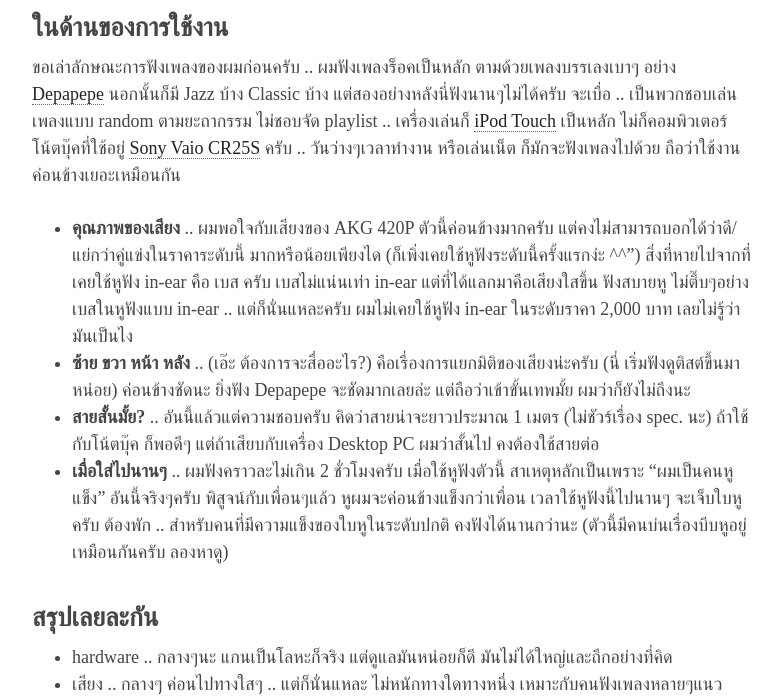
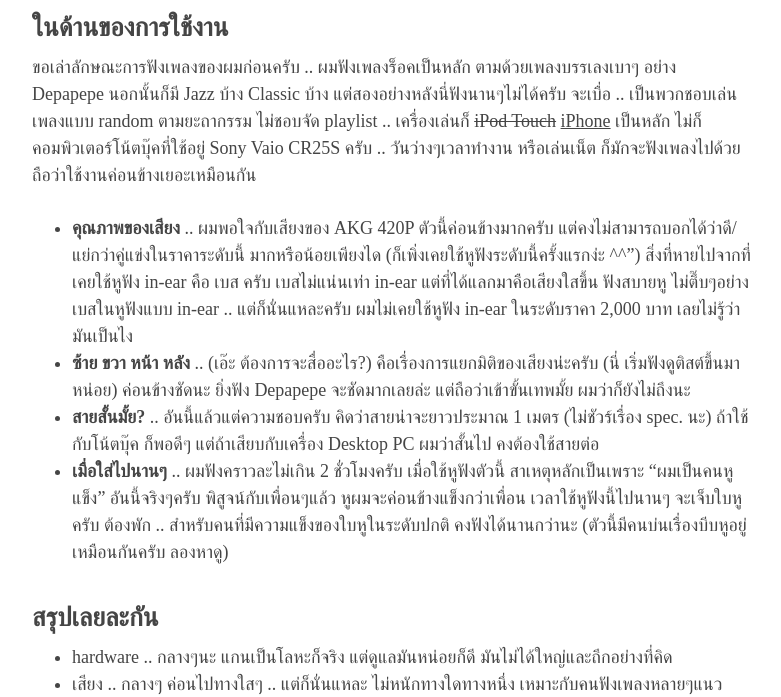
Before and after one commit to armno/armno.github.io, a Jekyll site: the page built from _posts/2010-05-30-review-akg-k420.markdown, in a window 1280 px wide and 900 px high, scrolled down 4653 px, cut to the strip 203-900 px from the top of the window. Shown: the whole strip, without its empty margins (248-1029 px from the left). Built offline with Jekyll 4.4.1, drawn with Linux system fonts in a browser that asks for light colours; Markdown is read by kramdown in place of the engine named in the settings; comment, search, counter and statistics services are not loaded; some of the changed text lies outside the part shown.

Commit message:
updated akg post

```diff
--- a/_posts/2010-05-30-review-akg-k420.markdown
+++ b/_posts/2010-05-30-review-akg-k420.markdown
@@ -14,49 +14,47 @@ tags:
 
 ขึ้น title ดูจะแปลกไปหน่อย แต่นั่นคือประโยคหนึ่งที่ผมคิดได้ตอนนี้ครับ .. ขอออกตัวก่อนเลยนะครับ ว่า**ผมไม่ใช่คนเล่น gadget อะไร ไม่ใช่นักรีวิวตัวพ่อ และก็ไม่ได้โปรเรื่องเทคนิคครับ** เป็นแค่คนหนึ่งที่ชอบฟังเพลง และก็เป็นเจ้าของหูฟังตัวนี้อยู่ อยากแบ่งปันข้อมูลการใช้งาน จากประสบการณ์จริงจากที่ผมใช้มาแล้วประมาณ 4 เดือน เผื่อเป็นประโยชน์กับคนที่กำลังหาข้อมูลหูฟังรุ่นนี้อยู่ครับ
 
-[![DSC_1002](http://files.armno.in.th/uploads/2010/05/DSC_1002_thumb.jpg)](http://files.armno.in.th/uploads/2010/05/DSC_1002.jpg)
+![DSC_1002](http://files.armno.in.th/uploads/2010/05/DSC_1002_thumb.jpg)
 
 **รีวิวหูฟัง AKG K420 มาแล้ววว ..** ยี่ห้อ AKG นะครับ รุ่นคือ K420 .. ก่อนหน้านั้นผมใช้หูฟัง in-ear ของ **Sony รุ่น MDR-EX71** เป็นหลักครับ แล้ววันนึงมันก็เกิดพังขึ้นมา ก็เลยมองหาหูฟังตัวใหม่ และอยากลองเปลี่ยนจาก in-ear เป็นแบบอื่นดูบ้าง .. ก็หาข้อมูลอยู่เยอะเหมือนกันครับ ด้วยความที่ผมไม่ค่อยรู้เรื่องด้านนี้ ก็อาศัยอ่านเอาอย่างเดียว ตั้งงบให้ตัวเองว่าต้องไม่เกิน 2,000 บาท แล้วก็เจอ **AKG K420** รุ่นนี้ที่เข้าตา อ่านจากรีวิวในเว็บต่างๆแล้ว เป็นไปในทางบวก ก่อนหน้านี้ไม่เคยรู้จักยี่ห้อนี้มาก่อน แต่ก็ตัดสินใจซื้อมา ในราคา 2,000 บาทครับ ซึ่งถือว่าได้ราคาค่อนข้างถูก โดยเฉลี่ยแล้วที่เห็นจะอยู่ที่ประมาณ 2,200 – 2,400 บาทครับ (แต่ก็เป็นของใหม่น่ะแหละ)
 
-[![DSC_1005](http://files.armno.in.th/uploads/2010/05/DSC_1005_thumb.jpg)](http://files.armno.in.th/uploads/2010/05/DSC_1005.jpg)
+![DSC_1005](http://files.armno.in.th/uploads/2010/05/DSC_1005_thumb.jpg)
 
 ด้วยความที่ผมได้มันมาในราคาที่ค่อนข้างถูก เลยไม่ได้ซีเรียสกับคุณภาพของมันมากมาย (อ้าว?) เป็นนิสัยส่วนตัวน่ะครับ สำหรับผมแค่สภาพสมบูรณ์ + ใช้งานได้ แค่นี้ก็พอแล้วล่ะครับ .. กล่องกับอะไรต่างๆ ผมทิ้งหมดแล้วนะครับ หาดูรูปในเน็ตได้ แต่ดูแล้วก็เท่ดี .. ปัญหาแรกที่เจอหลังจากแกะกล่อง คือ ยางตรงที่คาดศีรษะ ( ? เขาเรียกกันว่าอะไร?) มันชอบหลุดออกมา เวลาถอด-ใส่หูฟังตัวนี้ (ดังภาพด้านล่าง) .. ผมไม่รู้นะครับว่าเป็นเหมือนกันทุกตัวรึเปล่า (คิดว่าไม่นะ) ตอนแรกก็มีแอบเคือง คิดไปคิดมา มันไม่ได้มีปัญหาอะไรกับการใช้งาน แค่เวลาถอด-ใส่ ก็จับมันยัดลงร่องไป ก็แค่นั้น (ถ้าอยากให้มันดูเรียบร้อยนะ)
 
-[![DSC_1006](http://files.armno.in.th/uploads/2010/05/DSC_1006_thumb.jpg)](http://files.armno.in.th/uploads/2010/05/DSC_1006.jpg)
+![DSC_1006](http://files.armno.in.th/uploads/2010/05/DSC_1006_thumb.jpg)
 
-นอกจากแพ็คเกจเนี้ยบๆแล้ว มีถุงแถมมาให้ด้วยครับ ถุงใส่นี่ความยาวประมาณ 800 px. (ใครเขาวัดเป็น pixel กันฟะ??) .. อันนี้จริงๆครับ ผมไม่มีไม้บรรทัด เลยทาบกับจอเอา .. ส่วนขนาดของตัวหูฟัง ก็เทียบเอาตามสัดส่วนในรูปละกันครับ .. แต่เล็กกว่าที่ผมคิดไว้ในตอนแรกนะ (ไอ้ที่เกาะๆนั่นฝุ่นนะ ไม่ใช่ขี้หู >,<)
+นอกจากแพ็คเกจเนี้ยบๆแล้ว มีถุงแถมมาให้ด้วยครับ ถุงใส่นี่ความยาวประมาณ 800 px. (ใครเขาวัดเป็น pixel กันฟะ??) .. อันนี้จริงๆครับ ผมไม่มีไม้บรรทัด เลยทาบกับจอเอา .. ส่วนขนาดของตัวหูฟัง ก็เทียบเอาตามสัดส่วนในรูปละกันครับ .. แต่เล็กกว่าที่ผมคิดไว้ในตอนแรกนะ (ไอ้ที่เกาะๆนั่นฝุ่นนะ ไม่ใช่ขี้หู)
 
-[![DSC_1009](http://files.armno.in.th/uploads/2010/05/DSC_1009_thumb.jpg)](http://files.armno.in.th/uploads/2010/05/DSC_1009.jpg)
+![DSC_1009](http://files.armno.in.th/uploads/2010/05/DSC_1009_thumb.jpg)
 
 ตัวหูฟังสามารถขยายความยาวได้ ด้วยการดึงมันออกครับ (ดังภาพด้านล่าง) ที่เห็นเป็นร่องๆนั่นคือตัวล็อกนะครับ เวลาดึงออกก็จะมีเสียง “แต๊กๆๆ” ดึงออกสุดได้ความยาวเพิ่มขึ้นข้างละประมาณ 1 นิ้วครับผม
 
-[![DSC_1010](http://files.armno.in.th/uploads/2010/05/DSC_1010_thumb.jpg)](http://files.armno.in.th/uploads/2010/05/DSC_1010.jpg)
+![DSC_1010](http://files.armno.in.th/uploads/2010/05/DSC_1010_thumb.jpg)
 
 ฟองน้ำรองหู ขนาดก็พอดีกับหูเราแหละครับ ตัวฟองน้ำค่อนข้างบาง แต่ก็นุ่มนะ เวลาใช้ควรระวังหน่อย แค่นั้นเอง
 
-[![DSC_1011](http://files.armno.in.th/uploads/2010/05/DSC_1011_thumb.jpg)](http://files.armno.in.th/uploads/2010/05/DSC_1011.jpg)
+![DSC_1011](http://files.armno.in.th/uploads/2010/05/DSC_1011_thumb.jpg)
 
 ข้อพับของ AKG K420 .. ลืมบอกไปครับว่าหูฟังรุ่นนี้พับเก็บได้ (เค้ารู้กันหมดละมั้ย) ถึงทำด้วยพลาสติก แต่ก็แข็งแรงใช้ได้ ตัวหูฟังมีส่วนที่หมุนได้ 2 ส่วนนะครับ คือส่วนข้อพับนี้ กับส่วนที่เป็นแกนหมุนเหนือลูกกลมๆ (ดูจากรูปบนเห็นชัดดีครับ)
 
-[![DSC_1014](http://files.armno.in.th/uploads/2010/05/DSC_1014_thumb.jpg)](http://files.armno.in.th/uploads/2010/05/DSC_1014.jpg)
+![DSC_1014](http://files.armno.in.th/uploads/2010/05/DSC_1014_thumb.jpg)
 
 ผลิตที่ประเทศจีน แต่ถูกออกแบบโดย AGK Team ที่ประเทศออสเตรียครับผม
 
-[![DSC_1016](http://files.armno.in.th/uploads/2010/05/DSC_1016_thumb.jpg)](http://files.armno.in.th/uploads/2010/05/DSC_1016.jpg)
+![DSC_1016](http://files.armno.in.th/uploads/2010/05/DSC_1016_thumb.jpg)
 
 ตรงกลางที่คาดศีรษะด้านบน เป็นโลหะครับ ซึ่งคิดว่าน่าจะเป็นแกนกลางของที่คาดฯด้วย (ยาวไปถึงข้อพับ) หรือจะพูดได้อีกอย่างว่า หูฟังรุ่นนี้มีโลหะเป็นแกนกลางนั่นเอง .. น่าจะเป็น Stainless Steel นะ
 
-[![DSC_1018](http://files.armno.in.th/uploads/2010/05/DSC_1018_thumb.jpg)](http://files.armno.in.th/uploads/2010/05/DSC_1018.jpg)
+![DSC_1018](http://files.armno.in.th/uploads/2010/05/DSC_1018_thumb.jpg)
 
 หล่อๆ อีกซักช็อต
 
-[![DSC_1017](http://files.armno.in.th/uploads/2010/05/DSC_1017_thumb.jpg)](http://files.armno.in.th/uploads/2010/05/DSC_1017.jpg)
-
+![DSC_1017](http://files.armno.in.th/uploads/2010/05/DSC_1017_thumb.jpg)
 
 ### ในด้านของการใช้งาน
 
-
-ขอเล่าลักษณะการฟังเพลงของผมก่อนครับ .. ผมฟังเพลงร็อคเป็นหลัก ตามด้วยเพลงบรรเลงเบาๆ อย่าง [Depapepe](http://armno.in.th/content/depapepe) นอกนั้นก็มี Jazz บ้าง Classic บ้าง แต่สองอย่างหลังนี่ฟังนานๆไม่ได้ครับ จะเบื่อ .. เป็นพวกชอบเล่นเพลงแบบ random ตามยะถากรรม ไม่ชอบจัด playlist .. เครื่องเล่นก็ [iPod Touch](http://armno.in.th/content/ipod-touch) เป็นหลัก ไม่ก็คอมพิวเตอร์โน้ตบุ๊คที่ใช้อยู่ [Sony Vaio CR25S](http://armno.in.th/content/sony-vaio) ครับ .. วันว่างๆเวลาทำงาน หรือเล่นเน็ต ก็มักจะฟังเพลงไปด้วย ถือว่าใช้งานค่อนข้างเยอะเหมือนกัน
+ขอเล่าลักษณะการฟังเพลงของผมก่อนครับ .. ผมฟังเพลงร็อคเป็นหลัก ตามด้วยเพลงบรรเลงเบาๆ อย่าง Depapepe นอกนั้นก็มี Jazz บ้าง Classic บ้าง แต่สองอย่างหลังนี่ฟังนานๆไม่ได้ครับ จะเบื่อ .. เป็นพวกชอบเล่นเพลงแบบ random ตามยะถากรรม ไม่ชอบจัด playlist .. เครื่องเล่นก็ <del>iPod Touch</del> <ins>iPhone</ins> เป็นหลัก ไม่ก็คอมพิวเตอร์โน้ตบุ๊คที่ใช้อยู่ Sony Vaio CR25S ครับ .. วันว่างๆเวลาทำงาน หรือเล่นเน็ต ก็มักจะฟังเพลงไปด้วย ถือว่าใช้งานค่อนข้างเยอะเหมือนกัน
 
 * **คุณภาพของเสียง** .. ผมพอใจกับเสียงของ AKG 420P ตัวนี้ค่อนข้างมากครับ แต่คงไม่สามารถบอกได้ว่าดี/แย่กว่าคู่แข่งในราคาระดับนี้ มากหรือน้อยเพียงได (ก็เพิ่งเคยใช้หูฟังระดับนี้ครั้งแรกง่ะ ^^”) สิ่งที่หายไปจากที่เคยใช้หูฟัง in-ear คือ เบส ครับ เบสไม่แน่นเท่า in-ear แต่ที่ได้แลกมาคือเสียงใสขึ้น ฟังสบายหู ไม่ตึ๊บๆอย่างเบสในหูฟังแบบ in-ear .. แต่ก็นั่นแหละครับ ผมไม่เคยใช้หูฟัง in-ear ในระดับราคา 2,000 บาท เลยไม่รู้ว่ามันเป็นไง
 * **ซ้าย ขวา หน้า หลัง** .. (เอ๊ะ ต้องการจะสื่ออะไร?) คือเรื่องการแยกมิติของเสียงน่ะครับ (นี่ เริ่มฟังดูติสต์ขึ้นมาหน่อย) ค่อนข้างชัดนะ ยิ่งฟัง Depapepe จะชัดมากเลยล่ะ แต่ถือว่าเข้าขั้นเทพมั้ย ผมว่าก็ยังไม่ถึงนะ
```
